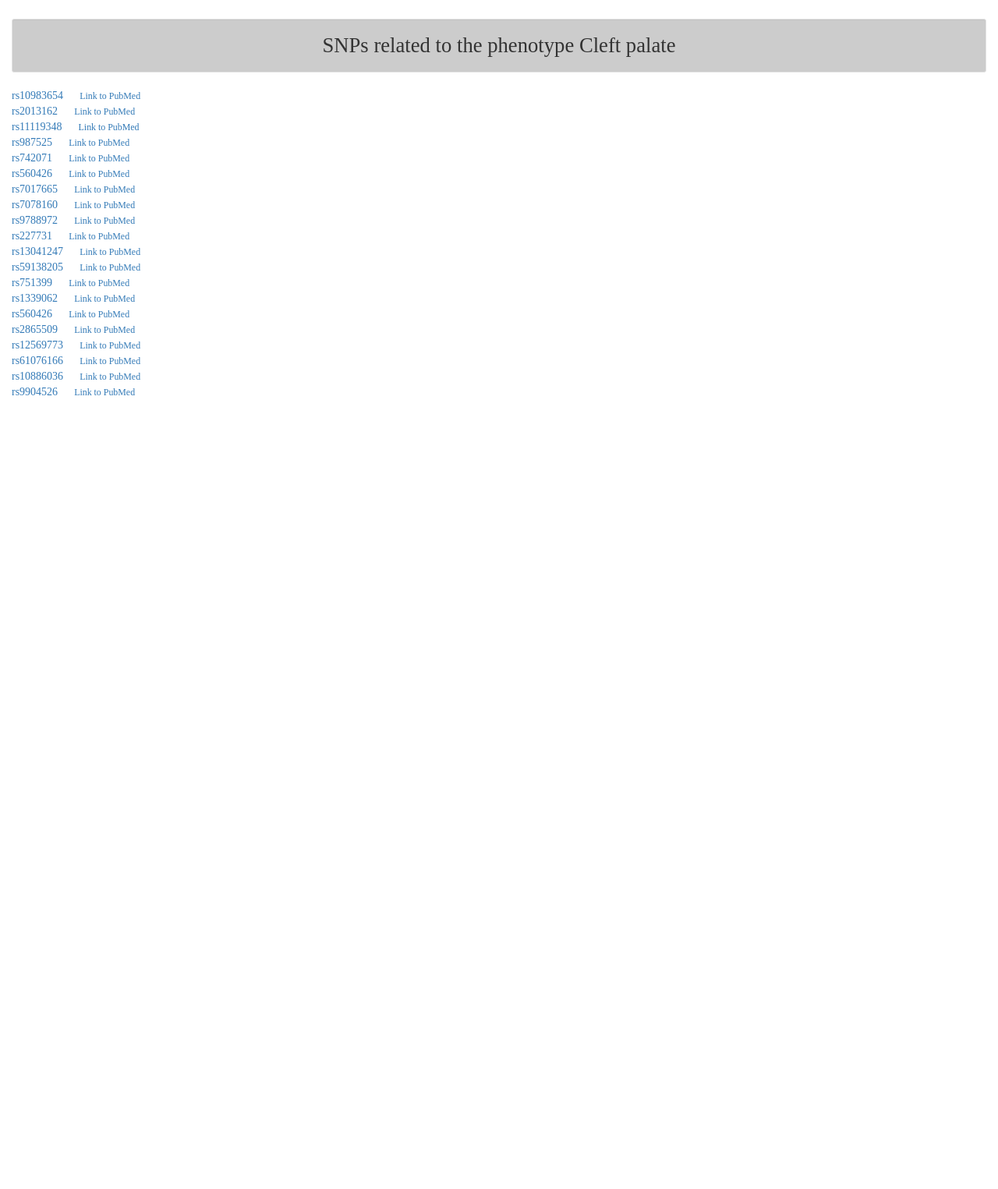
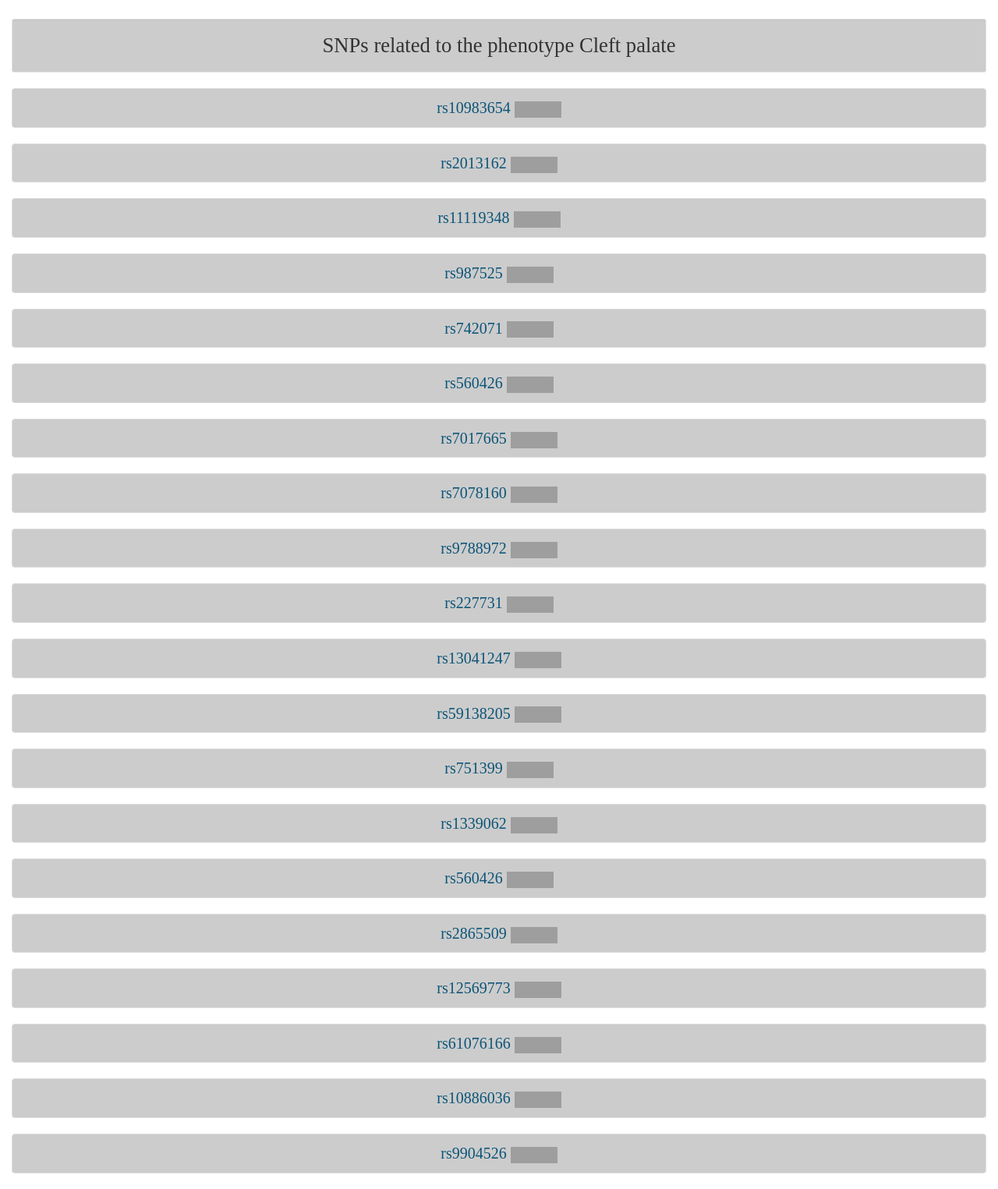
Before and after one commit to matthieubal13/pwproject, a Django app: page /phenotypes/7/ in a window 1280 px wide. Shown: the part 51-1576 px from the top of the page at 78% size. Before the commit the page ends 558 px from the top, so only its background shows below. Run offline with Django 3.2, Linux system fonts and the light colour scheme; a user stored in the database is signed in; data comes from the database, SQL or seed files in the repository; both versions use the stored data as it was after the commit; some libraries are stand-ins or nearby versions; some web fonts are replaced; grey boxes are pictures that could not be loaded.

Commit message:
finition bootstrap

```diff
--- a/pwproject/urls.py
+++ b/pwproject/urls.py
@@ -20,4 +20,5 @@
     url(r'^admin/', admin.site.urls),
     url(r'', include('authuser.urls', namespace = 'authuser')),
     url(r'^phenotypes/', include('snpref.urls', namespace = 'snpref')),
+    url(r'^snp/', include('snpref.urls', namespace = 'snpref')),
 ]
--- a/snpref/static/css/snpref.css
+++ b/snpref/static/css/snpref.css
@@ -45,7 +45,3 @@
 .well {
   background-color: #CCCCCC;
 }
-
-.snp-link:hover{
-  text-decoration: none;
-}
--- a/snpref/templates/snpref/phenotype_detail.html
+++ b/snpref/templates/snpref/phenotype_detail.html
@@ -7,17 +7,17 @@
   <div class="well well-sm">
     <h4>SNPs related to the phenotype {{phenotype.trait}}</h4>
   </div>
-  <div class = "list-group">
-    {% for snp_ref in snp_refs %}
-
-        <div class = "snp-list"><a href="{% url 'snpref:snp_detail' pk=snp_ref.snp.pk%}"
-          data-toggle="tooltip" title="Details" class = "snp-link">
-          {{snp_ref.snp.rs_id}}
-        </a>&emsp;<a href="{{snp_ref.ref.url}}" class = "snp-link"
-          data-toggle="tooltip" title="Reference">
-          <small>Link to PubMed</small>
-        </a></div>
-
-    {% endfor %}
-  </div>
+  {% for snp_ref in snp_refs %}
+    <div class = "list-group">
+      <a class="list-group-item list-group-item-action"
+       href="{% url 'snpref:snp_detail' pk=snp_ref.snp.pk%}"
+       data-toggle="tooltip" title="Phenotypes related to" class = "snp-to-pheno">
+       {{snp_ref.snp.rs_id}}
+       <href="{{snp_ref.ref.url}}" class = "snp-link"
+       data-toggle="tooltip" title="Reference">
+       <img src="https://upload.wikimedia.org/wikipedia/commons/thumb/f/fb/US-NLM-PubMed-Logo.svg/1200px-US-NLM-PubMed-Logo.svg.png"
+       title="References PubMed" alt="References PubMed" style="width:60px;height:21px;">
+      </a>
+    </div>
+  {% endfor %}
 {% endblock content %}
--- a/snpref/templates/snpref/phenotype_list.html
+++ b/snpref/templates/snpref/phenotype_list.html
@@ -10,9 +10,11 @@
     {% for phenotype in phenotypes %}
       <div class = "list-group">
         {% if phenotype.snp_number <= 0 %}
-        <a class="list-group-item list-group-item-action disabled" href="#">
+          <a class="list-group-item list-group-item-action disabled" href="#"></a>
         {% else %}
-        <a class="list-group-item list-group-item-action" href="{% url 'snpref:phenotype_detail' pk=phenotype.pk%}">
+          <a class="list-group-item list-group-item-action"
+            href="{% url 'snpref:phenotype_detail' pk=phenotype.pk%}"
+            data-toggle="tooltip" title="SNPs related to">
         {% endif%}
           {{phenotype.trait}}
           <span class="badge badge-default badge-pill">
--- a/snpref/views.py
+++ b/snpref/views.py
@@ -7,7 +7,7 @@
 # Create your views here.
 from .models import Phenotype, SNP, Reference, SNPRefPhen
 from django.core.urlresolvers import reverse
-from .forms import SearchForm
+# from .forms import SearchForm
 
 def phenotype_list(request):
     if not request.user.is_authenticated:
```
Also changed, not shown: db.sqlite3.
